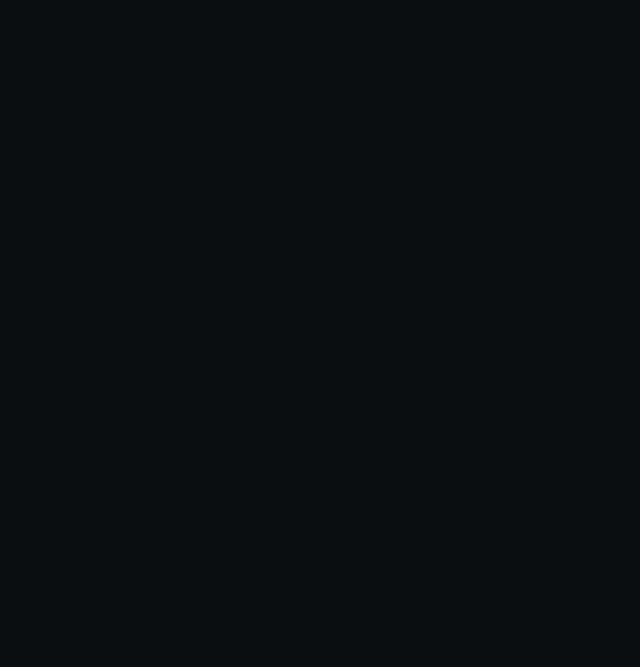
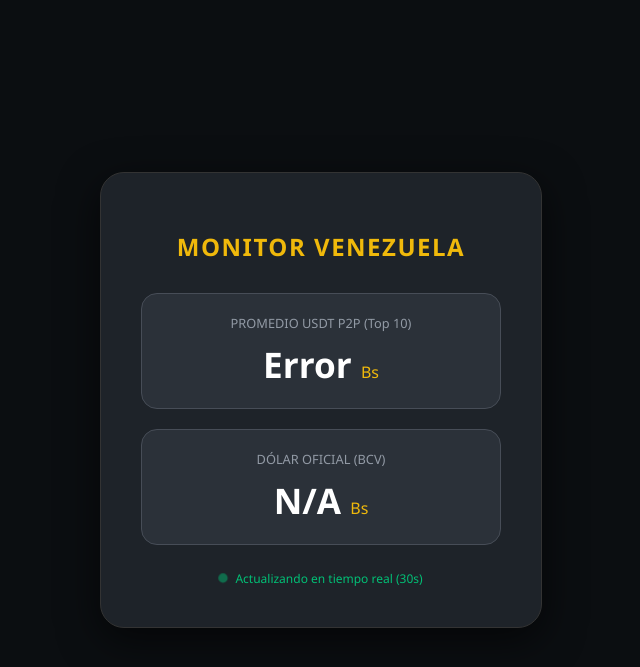
Before and after one commit to czardd4/monitor-vzl, a Flask app: page / in a window 1280 px wide. Before the commit the part shown is empty. Shown: the top 667 px of the page, without its empty margins (319-959 px from the left). Run offline with Flask 3, Linux system fonts and the light colour scheme; data that the repository does not hold is empty.

Commit message:
index.html

```diff
--- a/templates/index.html
+++ b/templates/index.html
@@ -94,4 +94,66 @@
         @keyframes pulse {
             0% { opacity: 1; transform: scale(1); }
             50% { opacity: 0.4; transform: scale(1.2); }
-            100% { opacity: 1; transform: scale(1);
+            100% { opacity: 1; transform: scale(1); }
+        }
+
+        /* Responsivo para móviles */
+        @media (max-width: 400px) {
+            .card { width: 85%; padding: 1.5rem; }
+            .value { font-size: 1.8rem; }
+        }
+    </style>
+</head>
+<body>
+
+    <div class="card">
+        <h1>Monitor Venezuela</h1>
+
+        <div class="price-container">
+            <span class="label">PROMEDIO USDT P2P (Top 10)</span>
+            <div class="value" id="p2p-val">...</div>
+            <span class="currency">Bs</span>
+        </div>
+
+        <div class="price-container">
+            <span class="label">DÓLAR OFICIAL (BCV)</span>
+            <div class="value" id="bcv-val">...</div>
+            <span class="currency">Bs</span>
+        </div>
+
+        <div class="status-bar">
+            <span class="dot"></span>
+            Actualizando en tiempo real (30s)
+        </div>
+    </div>
+
+    <script>
+        // Función principal para obtener datos de tu API en Render
+        async function fetchPrices() {
+            try {
+                // Llamamos a la ruta /api/precios de tu app.py
+                const response = await fetch('/api/precios');
+                const data = await response.json();
+
+                // Actualizamos los valores en el HTML
+                // data.binance y data.bcv vienen de las llaves en el JSON de Python
+                document.getElementById('p2p-val').innerText = data.binance;
+                document.getElementById('bcv-val').innerText = data.bcv;
+
+                console.log("Precios actualizados correctamente");
+            } catch (error) {
+                console.error("Error al conectar con el servidor:", error);
+                document.getElementById('p2p-val').innerText = "Error";
+                document.getElementById('bcv-val').innerText = "Error";
+            }
+        }
+
+        // Ejecutar apenas cargue la página
+        fetchPrices();
+
+        // Configurar el intervalo de 30 segundos (30000 milisegundos)
+        setInterval(fetchPrices, 30000);
+    </script>
+
+</body>
+</html>
```
